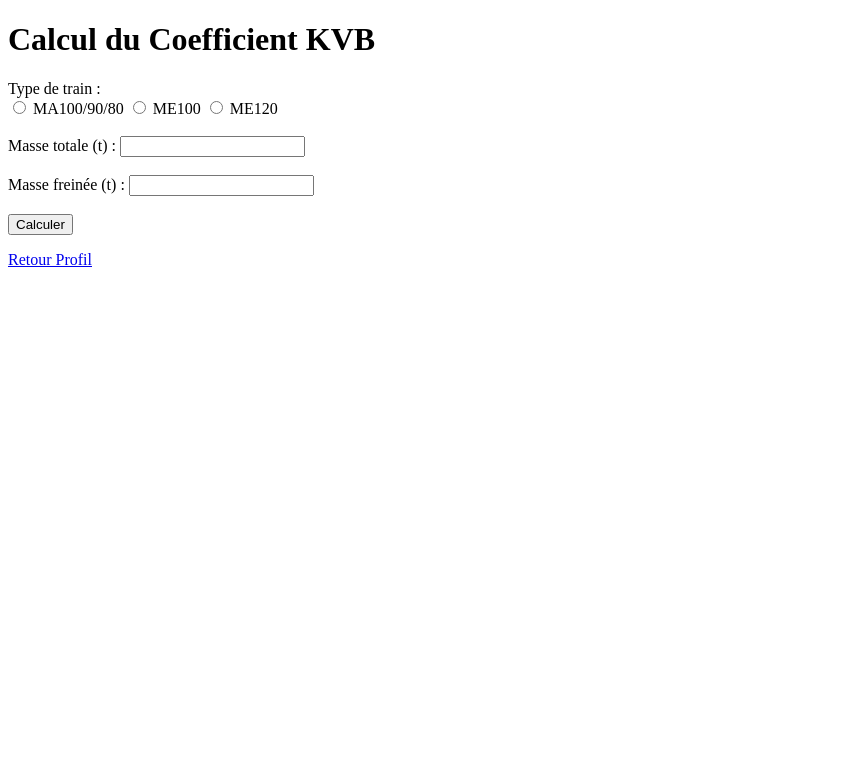
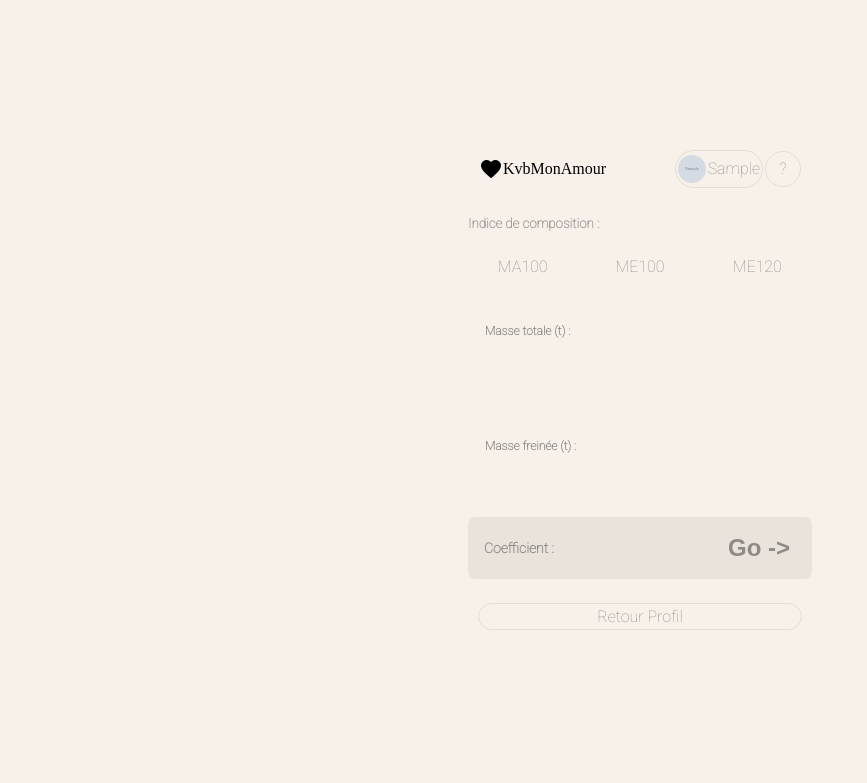
Before and after one commit to MarcBelly/kvb_monamour, a Flask app: page / in a window 1280 px wide. Shown: the top 783 px of the page, without its empty margins (0-867 px from the left). Run offline with Flask 3, Linux system fonts and the light colour scheme; the visitor is signed in with stand-in values (Sample User, id 1); tables that the repository leaves empty hold one stand-in row (values such as "Sample post"); grey boxes marked "Sample" are stand-in pictures; some web fonts are replaced.

Commit message:
css presque fin

```diff
--- a/app.py
+++ b/app.py
@@ -1,7 +1,7 @@
-from flask import Flask, render_template, request, session, redirect, url_for
+from flask import Flask, render_template, request, session, redirect, url_for, flash
 from kvb_calcul import calculer_kvb_ma100, calculer_kvb_me100, calculer_kvb_me120
 from auth.routes import auth, calculer_rang_et_progression
-from database.db_connection import mydb_connection, get_or_create_table
+from database.db_connection import mydb_connection, get_or_create_table, delete_user_by_id
 import os
 
 app = Flask(__name__)
@@ -26,6 +26,15 @@ def index():
 
     if "user_id" not in session:
         return redirect(url_for("auth.login"))
+
+    db_cursor = db.cursor(dictionary=True)
+    db_cursor.execute(
+        "SELECT pseudo, image_path FROM users WHERE id = %s",
+        (session["user_id"],)
+    )
+
+    user = db_cursor.fetchone()
+    db_cursor.close()
 
     result = warning = type_train = masse_totale = masse_freinee = None
 
@@ -57,7 +66,7 @@ def index():
         except ValueError:
             warning = "Veuillez entrer des valeurs numériques valides."
 
-    return render_template("home.html", result=result, warning=warning,
+    return render_template("home.html", user=user, result=result, warning=warning,
                            type_train=type_train, masse_totale=masse_totale,
                            masse_freinee=masse_freinee)
 
@@ -107,6 +116,27 @@ def admin():
 
     return render_template("admin.html", users=users, progress_ma100=prog_ma100, progress_me100=prog_me100, progress_me120=prog_me120)
 
+@app.route("/admin/delete_user/<int:user_id>", methods=["POST"])
+def admin_delete_user(user_id):
+    # 1) Vérification admin
+    if not session.get("is_admin"):
+        return "Accès interdit", 403
+
+    # 2) Empêcher l’admin de se supprimer lui-même (optionnel mais recommandé)
+    if user_id == session.get("user_id"):
+        flash("Vous ne pouvez pas vous supprimer vous-même.", "warning")
+        return redirect(url_for("admin"))
+
+    # 3) Appel à la fonction de suppression en base
+    success = delete_user_by_id(user_id)
+    if success:
+        flash("Utilisateur supprimé avec succès.", "success")
+    else:
+        flash("Erreur lors de la suppression.", "danger")
+
+    # 4) Retour à la liste
+    return redirect(url_for("admin"))
+
 @app.route('/info')
 def info():
     return render_template('info.html')
--- /dev/null
+++ b/static/home.css
@@ -0,0 +1,229 @@
+@font-face {
+    font-family: 'Roboto-Black';
+    src: url(../static/font/static/Roboto-Black.ttf);
+}
+
+@font-face {
+    font-family: 'Roboto-Thin';
+    src: url(../static/font/static/Roboto-Thin.ttf);
+}
+
+body {
+    background-color: #F7F1EA;
+    display: flex;
+    flex-direction: column;
+    align-items: center; /* Centre horizontalement */
+    justify-content: center; /* Centre verticalement (si tu veux centrer verticalement aussi) */
+    min-height: 90vh; /* Hauteur totale de la fenêtre */
+    margin: 0;
+    width: 100%;
+    font-family: 'Roboto-Black';
+    padding: 2rem 0;
+}
+
+/* "header" */
+
+#icon-text {
+    display: flex;
+    align-items: center;
+}
+
+.buttonback {
+    background-color: #F7F1EA;
+    font-family: 'Roboto-thin';
+    border: 1px solid #E4DED7;
+    display: inline-flex;
+    justify-content: center;
+    align-items: center;
+    border-radius: 20px;
+    height: 32px;
+    padding: 2px;
+}
+
+.buttonback a {
+    text-decoration: none;
+    color: #8e8b87;
+    display: flex;
+    align-items: center;
+    gap: 2px
+}
+
+#button3 {
+    background-color: #F7F1EA;
+    font-family: 'Roboto-thin';
+    border: 1px solid #E4DED7;
+    display: flex;
+    justify-content: center;
+    align-items: center;
+    width: 34px;
+    height: 34px;
+    border-radius: 100%;
+}
+
+#button3 a {
+    text-decoration: none;
+    color: #8e8b87;
+}
+
+.comeback {
+    display: flex;
+    align-items: center;
+    gap: 2px;
+}
+
+.header {
+    display: flex;
+    justify-content: space-between;
+    align-items: center;
+    width: 322px;
+    max-width: 100%;
+    margin: 0 auto;
+}
+
+#button6 {
+    background-color: #F7F1EA;
+    font-family: 'Roboto-thin';
+    border: 1px solid #E4DED7;
+    display: flex;
+    justify-content: center;
+    align-items: center;
+    border-radius: 20px;
+    width: 322px;
+    height: 25px;
+    margin: 10px;
+}
+
+#button6 a {
+    text-decoration: none;
+    color: #8e8b87;
+}
+
+h5 {
+    font-family: 'Roboto-Thin';
+    color: #A29C96;
+
+}
+
+/* FORM boutons */
+
+/* 1. Cache les inputs natifs */
+/* .toggle-group input[type="radio"] {
+  display: none;
+} */
+
+/* 2. Style de base des labels (les « pills » non-cochés) */
+.toggle-group label {
+  flex: 1;                                /* même largeur pour chaque bouton */
+  display: flex;
+  justify-content: center;
+  align-items: center;
+  padding: 10px 0;                        /* hauteur du bouton */
+  border: 1px solid #F7F1EA;              /* bordure gris clair */
+  border-radius: 999px;                   /* pill shape */
+  background-color: #F7F1EA;              /* même que le background */
+  color: #8e8b87;                         /* texte gris */
+  font-family: 'Roboto-Thin';
+  cursor: pointer;
+  transition: background-color .2s, color .2s, border-color .2s;
+}
+
+/* 3. Quand la radio est cochée, on cible son label juste après (+) */
+.toggle-group input[type="radio"]:checked + label {
+  background-color: #000;                 /* fond noir */
+  color: #fff;                            /* texte blanc */
+  border-color: #000;                     /* bordure noire */
+}
+
+.toggle-group input[type="radio"] {
+  position: absolute !important;
+  height: 1px; width: 1px;
+  overflow: hidden;
+  clip: rect(1px,1px,1px,1px);
+  white-space: nowrap;
+}
+
+
+/* 4. Disposition horizontale et espacement */
+.toggle-group {
+  display: flex;
+  gap: 8px;                               /* espace entre les pills */
+  margin-top: -25px;                         /* espacement vertical */
+}
+
+/* ─── Champ de saisie ───────────────────────────────────── */
+.input-group {
+  background-color: #F7F1EA;            /* blanc */
+  border: 1px solid #F7F1EA;         /* gris clair */
+  border-radius: 8px;
+  padding: 16px;
+  margin-bottom: 1px;
+}
+
+.input-group h5 {
+  font-size: 0.75rem;                /* 12px */
+  color: #8E8B87;                    /* gris doux */
+  margin-bottom: 1px;
+}
+
+.input-group input {
+  width: 100%;
+  padding: 12px;
+  font-size: 1rem;                   /* 16px */
+  border: 1px solid #F7F1EA;
+  border-radius: 8px;
+  background-color: #F7F1EA;         /* fond légèrement teinté si tu veux */
+  font-family: 'Roboto-Thin', sans-serif;
+}
+
+/* ─── Bouton Go / Zone de calcul ───────────────────────── */
+.calcul {
+  background-color: #EAE3DB;         /* couleur de fond du bloc */
+  border-radius: 8px;
+  display: flex;
+  justify-content: space-between;
+  align-items: center;
+  padding: 16px;
+  margin-bottom: 24px;
+}
+
+.calcul h5 {
+  font-size: 0.875rem;               /* 14px */
+  color: #8E8B87;
+  margin: 0;
+}
+
+.calcul button {
+  background-color: transparent;
+  border: none;
+  font-size: 1.5rem;                 /* 24px, ou ajuste */
+  font-weight: 700;
+  font-family: 'Roboto-Black', sans-serif;
+  color: #8E8B87;                    /* flèche gris doux */
+  cursor: pointer;
+  transition: color 0.2s;
+}
+
+.calcul button:hover {
+  color: #000;
+}
+
+/* ─── Affichage du résultat ─────────────────────────────── */
+.result-calcul {
+  background-color: #E8E1D6;         /* même fond que le bloc Go */
+  border-radius: 8px;
+  text-align: center;
+  padding: 32px 16px;                /* plus de padding vertical */
+}
+
+.result-calcul h5 {
+  font-size: 0.875rem;
+  color: #8E8B87;
+  margin-bottom: 16px;
+}
+
+.result-calcul .value {
+  font-size: 3rem;                   /* 48px */
+  font-weight: 700;
+  color: #000;
+  line-height: 1;
+}
--- a/templates/home.html
+++ b/templates/home.html
@@ -2,19 +2,57 @@
 <html lang="fr">
     <head>
         <meta charset="UTF-8">
-        <link rel="stylesheet" href="{{ url_for('static', filename='main.css') }}">
+        <meta name="viewport" content="wiwidth=device-width, initial-scale=1.O" />
         <title>Calcul KVB</title>
+        <link rel="stylesheet" href="/static/home.css">
     </head>
     <body>
+
+        <div class="header">
+            <div class="kvb">
+                <div id="icon-text">
+                    <img src="../static/icons/icons8-heart-24.png" alt="coeur">
+                    <p>KvbMonAmour</p>
+                </div>
+            </div>
+            <div class="comeback">
+                <div class="buttonback">
+                    <a href="{{ url_for('auth.profil') }}">
+                        {% if user.image_path %}
+                        <img
+                            src="{{ url_for('static', filename=user.image_path) }}"
+                            alt="Photo de profil"
+                            class="profile-avatar"
+                            width="28px"
+                            height="28px"
+                            style="border-radius: 100%"
+                        />
+                        {% else %}
+                        <img
+                            src="{{ url_for('static', filename='uploads/pic-no-pic.png') }}"
+                            alt="Photo de profil par défaut"
+                            class="profile-avatar default"
+                            width="28px"
+                            height="28px"
+                            style="border-radius: 100%"
+                        />
+                        {% endif %}
+                         {{ user.pseudo }}
+                    </a>
+                </div>
+                <div id="button3">
+                    <a href="{{ url_for('info') }}">?</a>
+                </div>
+            </div>
+        </div>
+
         <main class="container">
-            <h1>Calcul du Coefficient KVB</h1>
-
             <form method="POST">
-                <label>Type de train :</label><br>
-                <div>
+                <label><h5>Indice de composition :</h5></label><br>
+                <div class="toggle-group">
                     <input type="radio" id="ma100" name="type_train" value="MA100" required
                             {{ 'checked' if type_train == 'MA100' else '' }}>
-                    <label for="ma100">MA100/90/80</label>
+                    <label for="ma100">MA100</label>
 
                     <input type="radio" id="me100" name="type_train" value="ME100" required
                             {{ 'checked' if type_train == 'ME100' else '' }}>
@@ -22,30 +60,42 @@
 
                     <input type="radio" id="me120" name="type_train" value="ME120" required
                             {{ 'checked' if type_train == 'ME120' else '' }}>
-                    <label for="me120">ME120</label><br><br>
+                    <label for="me120">ME120</label>
                 </div>
 
-                <label for="masse_totale">Masse totale (t) :</label>
-                <input type="number" step="1" name="masse_totale" required
-                    value="{{ masse_totale or '' }}"><br><br>
+                <div class="input-group">
+                    <label for="masse_totale"><h5>Masse totale (t) :</h5></label>
+                    <input type="number" step="1" name="masse_totale" required
+                    value="{{ masse_totale or '' }}">
+                </div>
 
-                <label for="masse_freinee">Masse freinée (t) :</label>
-                <input type="number" step="1" name="masse_freinee" required
-                    value="{{ masse_freinee or '' }}"><br><br>
-
-                <button type="submit">Calculer</button>
+                <div class="input-group">
+                    <label for="masse_freinee"><h5></h>Masse freinée (t) :</h5></label>
+                    <input type="number" step="1" name="masse_freinee" required
+                    value="{{ masse_freinee or '' }}">
+                </div>
+                {% if not result %}
+                    <div class="calcul">
+                        <h5>Coefficient :</h5>
+                        <button type="submit">Go -></button>
+                    </div>
+                {% endif %}
             </form>
 
             {% if result %}
-                <h2>Résultat</h2>
-                <p>Coefficient KVB : {{ result }}</p>
+                <div class="result-calcul">
+                    <h5>Coefficient :</h5>
+                    <div class="value">{{ result }}</div>
+                </div>
             {% endif %}
 
             {% if warning %}
                 <p style="color:red;">{{ warning }}</p>
             {% endif %}
 
-            <p><a href="{{ url_for('auth.profil') }}">Retour Profil</a></p>
+            <div id="button6">
+                <a href="{{ url_for('auth.profil') }}">Retour Profil</a>
+            </div>
         </main>
     </body>
 </html>
```
Also changed, not shown: database/db_connection.py (+19 -15 lines), templates/admin.html (+17 -8 lines), templates/formulaire.html (deleted, +0 -26 lines), templates/info.html (+10 -3 lines).
